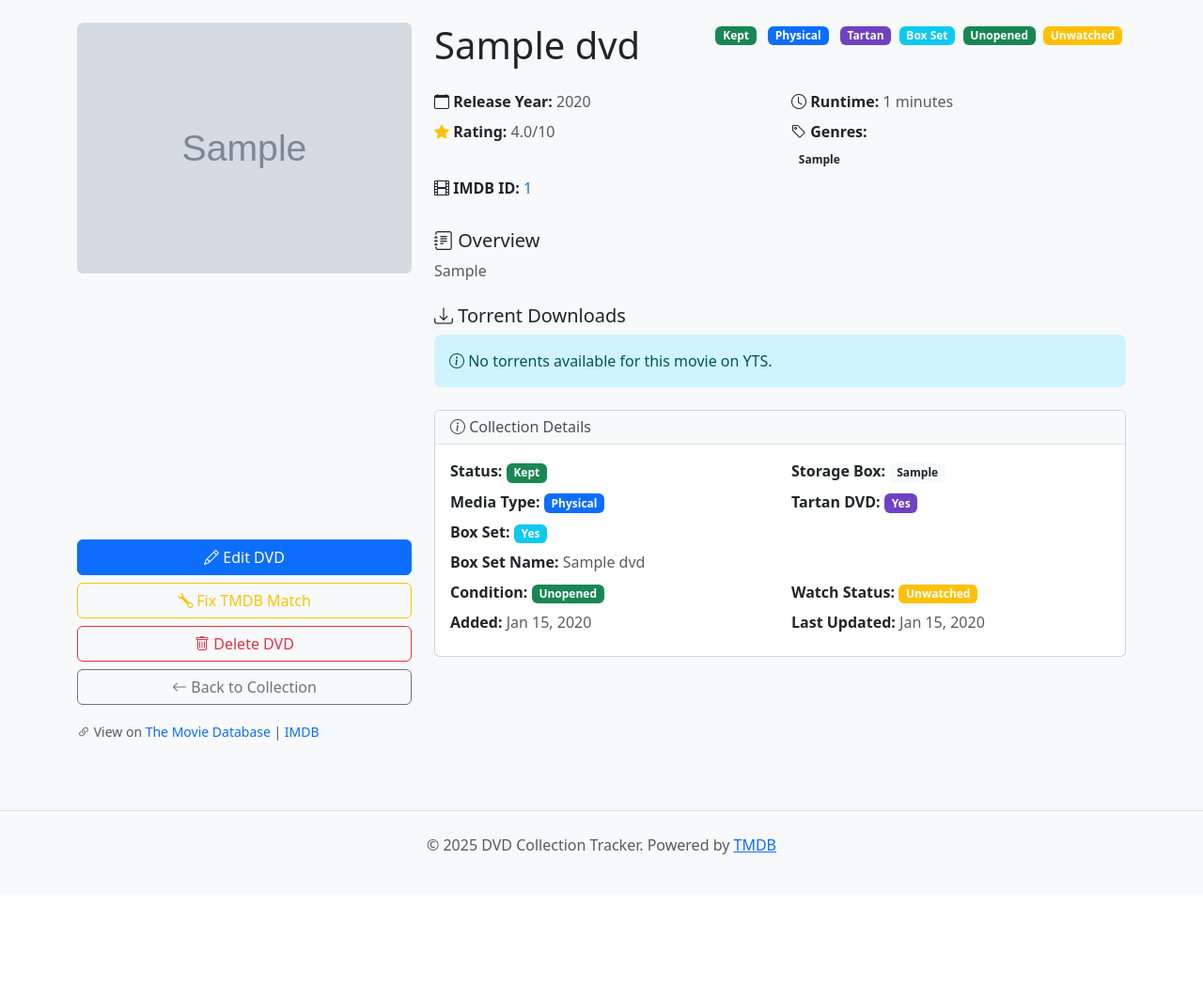
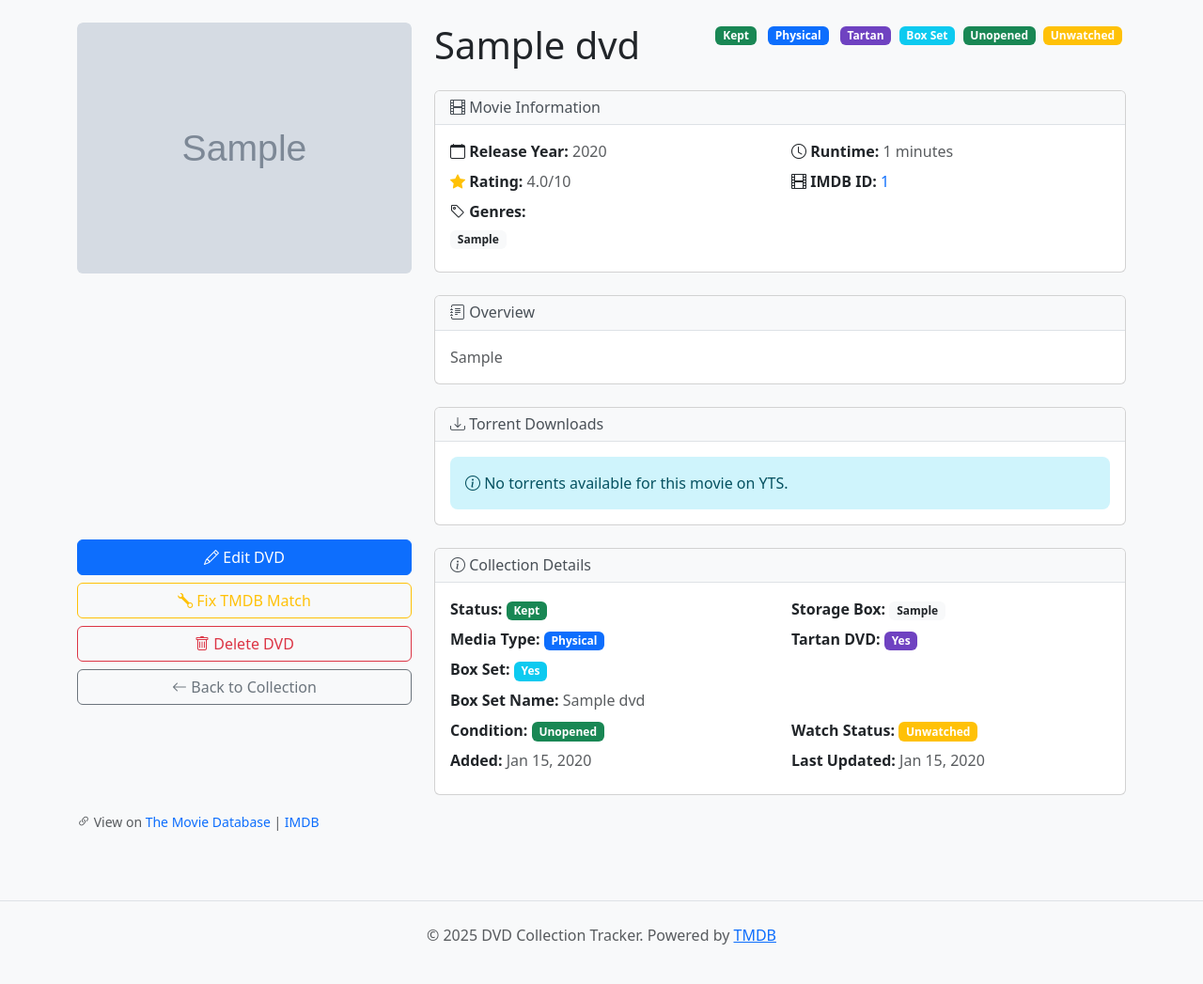
Before and after one commit to pastperfect/dvdcollection, a Django app: page /dvd/1/ in a window 1280 px wide. Shown: the part 62-1109 px from the top of the page at 94% size. Before the commit the page ends 971 px from the top, so only its background shows below. Run offline with Django 5.2, Linux system fonts and the light colour scheme; tables that the repository leaves empty hold one stand-in row (values such as "Sample post"); grey boxes marked "Sample" are stand-in pictures; a database or web service that is not in the repository returns one stand-in record (values such as "Sample title"); data that the repository does not hold is empty.

Commit message:
updated the dvd overview page

```diff
--- a/templates/tracker/dvd_detail.html
+++ b/templates/tracker/dvd_detail.html
@@ -52,8 +52,13 @@
             </div>
         </div>
 
-        <!-- Movie Details -->
-        <div class="row mb-4">
+        <!-- Movie Information -->
+        <div class="card mb-4">
+            <div class="card-header">
+                <h6 class="mb-0"><i class="bi bi-film"></i> Movie Information</h6>
+            </div>
+            <div class="card-body">
+                <div class="row">
                     {% if dvd.release_year %}
                         <div class="col-sm-6 mb-2">
                             <strong><i class="bi bi-calendar"></i> Release Year:</strong>
@@ -75,17 +80,6 @@
                         </div>
                     {% endif %}
 
-            {% if dvd.genres %}
-                <div class="col-sm-6 mb-2">
-                    <strong><i class="bi bi-tag"></i> Genres:</strong>
-                    <div class="mt-1">
-                        {% for genre in dvd.get_genres_list %}
-                            <span class="badge bg-light text-dark me-1">{{ genre }}</span>
-                        {% endfor %}
-                    </div>
-                </div>
-            {% endif %}
-
                     {% if dvd.imdb_id %}
                         <div class="col-sm-6 mb-2">
                             <strong><i class="bi bi-film"></i> IMDB ID:</strong>
@@ -96,20 +90,40 @@
                             </span>
                         </div>
                     {% endif %}
+
+                    {% if dvd.genres %}
+                        <div class="col-sm-12 mb-2">
+                            <strong><i class="bi bi-tag"></i> Genres:</strong>
+                            <div class="mt-1">
+                                {% for genre in dvd.get_genres_list %}
+                                    <span class="badge bg-light text-dark me-1">{{ genre }}</span>
+                                {% endfor %}
+                            </div>
+                        </div>
+                    {% endif %}
+                </div>
+            </div>
         </div>
 
         <!-- Overview -->
         {% if dvd.overview %}
-            <div class="mb-4">
-                <h5><i class="bi bi-journal-text"></i> Overview</h5>
-                <p class="text-muted">{{ dvd.overview }}</p>
+            <div class="card mb-4">
+                <div class="card-header">
+                    <h6 class="mb-0"><i class="bi bi-journal-text"></i> Overview</h6>
+                </div>
+                <div class="card-body">
+                    <p class="text-muted mb-0">{{ dvd.overview }}</p>
+                </div>
             </div>
         {% endif %}
 
         <!-- Torrent Downloads -->
         {% if dvd.imdb_id %}
-            <div class="mb-4">
-                <h5><i class="bi bi-download"></i> Torrent Downloads</h5>
+            <div class="card mb-4">
+                <div class="card-header">
+                    <h6 class="mb-0"><i class="bi bi-download"></i> Torrent Downloads</h6>
+                </div>
+                <div class="card-body">
                     {% if torrents %}
                         <div class="torrent-links">
                             {% for torrent in torrents %}
@@ -129,16 +143,20 @@
                             Torrent links provided by <a href="https://yts.mx" target="_blank" class="text-decoration-none">YTS</a>
                         </small>
                     {% else %}
-                    <div class="alert alert-info" role="alert">
+                        <div class="alert alert-info mb-0" role="alert">
                             <i class="bi bi-info-circle"></i>
                             No torrents available for this movie on YTS.
                         </div>
                     {% endif %}
                 </div>
+            </div>
         {% elif dvd.tmdb_id %}
-            <div class="mb-4">
-                <h5><i class="bi bi-download"></i> Torrent Downloads</h5>
-                <div class="alert alert-warning" role="alert">
+            <div class="card mb-4">
+                <div class="card-header">
+                    <h6 class="mb-0"><i class="bi bi-download"></i> Torrent Downloads</h6>
+                </div>
+                <div class="card-body">
+                    <div class="alert alert-warning mb-2" role="alert">
                         <i class="bi bi-exclamation-triangle"></i>
                         IMDB ID not available.
                         <button class="btn btn-sm btn-outline-primary ms-2" id="fetch-imdb-btn" onclick="fetchImdbId({{ dvd.pk }})">
@@ -146,6 +164,7 @@
                         </button>
                     </div>
                     <div id="imdb-fetch-result" class="mt-2" style="display: none;"></div>
+                </div>
             </div>
         {% endif %}
 
```
Lines whose indentation alone changed are shown as unchanged.
